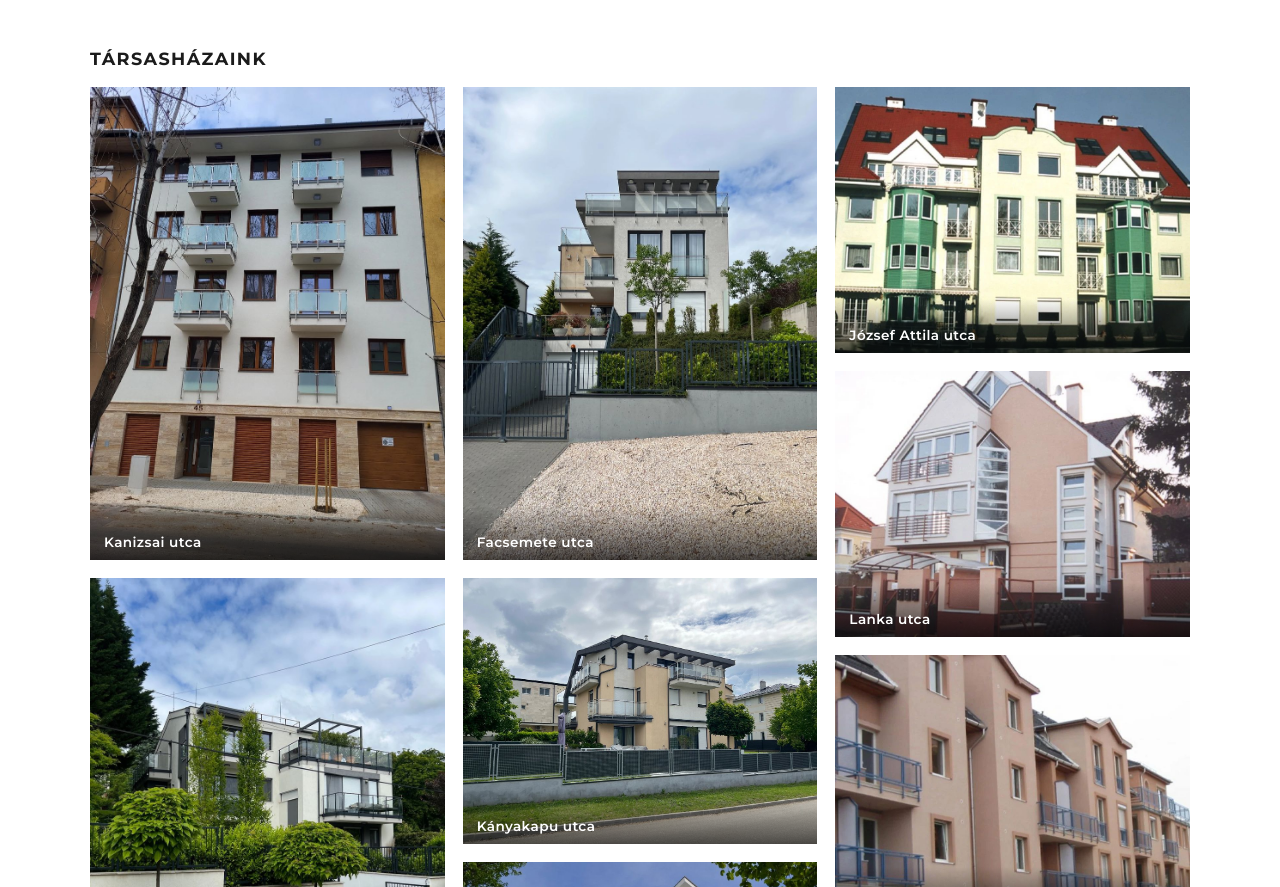
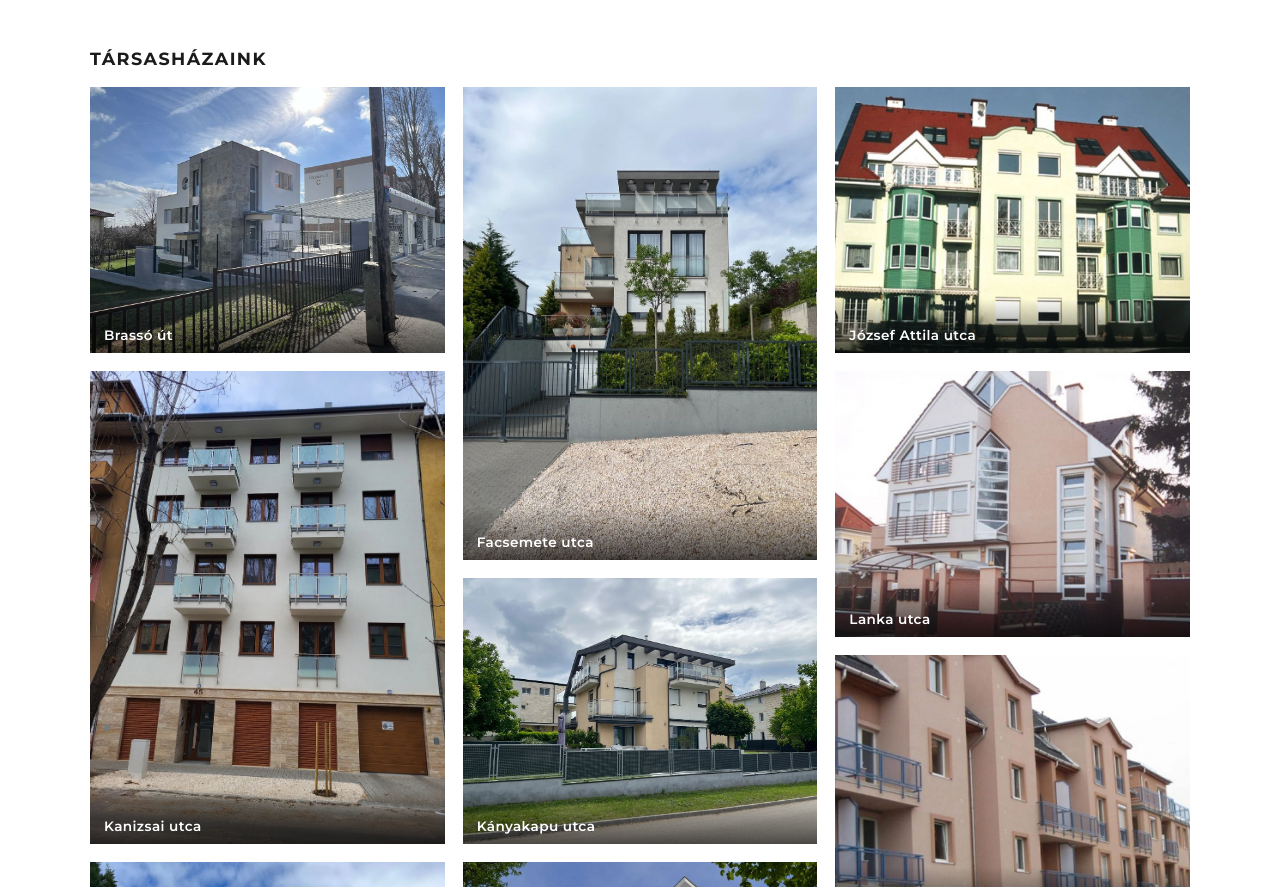
Before and after one commit to generalteamhungary-maker/angolinvest, a plain HTML site: page index.html in a window 1280 px wide. Shown: the part 5938-6825 px from the top of the page. Drawn offline with nearby package versions, Linux system fonts and the light colour scheme.

Commit message:
Referencia: Brassó út társasház
Co-Authored-By: Claude Opus 5.5 <noreply@anthropic.com>
Claude-Session: https://claude.ai/code/session_01NuLdn3YmqYeuZVHQTsPEuw

```diff
--- a/index.html
+++ b/index.html
@@ -416,6 +416,7 @@ table.rooms tr.out td{color:var(--muted)}
   </div>
   <h3 class="gal-title">Társasházaink</h3>
   <div class="gallery">
+    <figure><img src="img/ref-brasso-ut.jpg" alt="Brassó út, háromlakásos társasház"><figcaption>Brassó út</figcaption></figure>
     <figure><img src="img/ref-kanizsai.jpg" alt="Kanizsai utca"><figcaption>Kanizsai utca</figcaption></figure>
     <figure><img src="img/ref-olt.jpg" alt="Olt utca"><figcaption>Olt utca</figcaption></figure>
     <figure><img src="img/ref-oltvany.jpg" alt="Oltvány utca"><figcaption>Oltvány utca</figcaption></figure>
```
Also changed, not shown: img/ref-brasso-ut.jpg (added).
